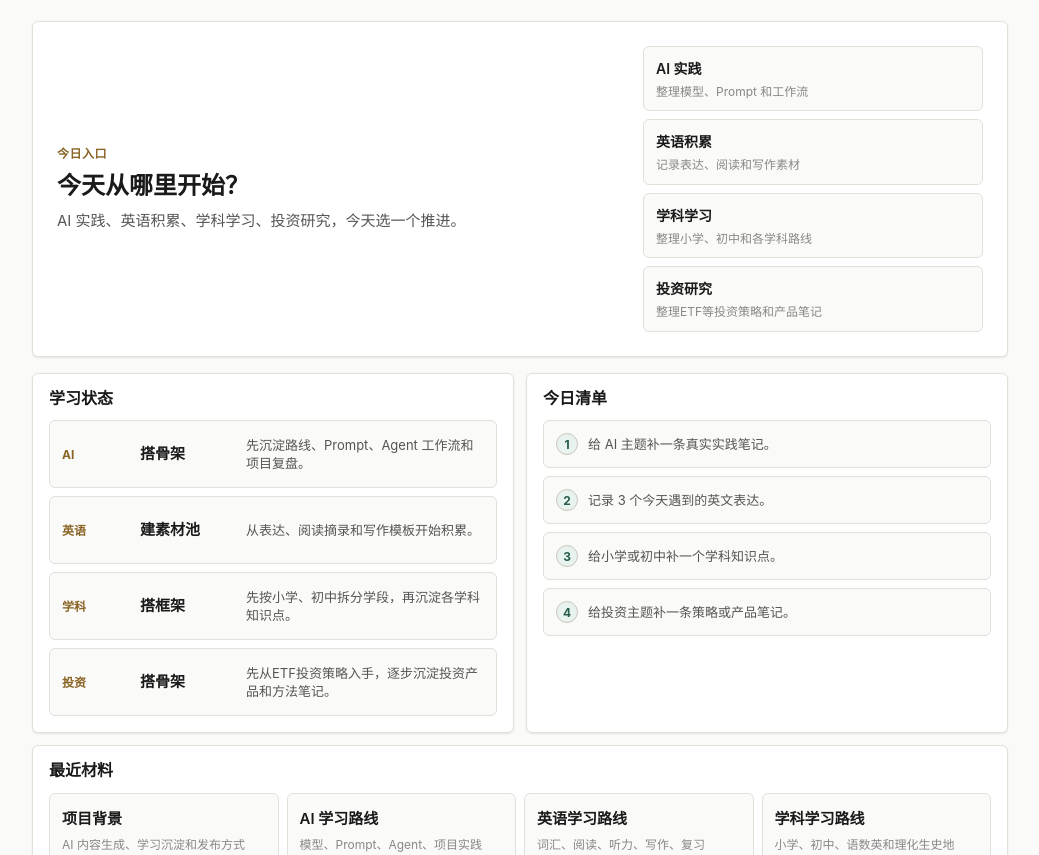
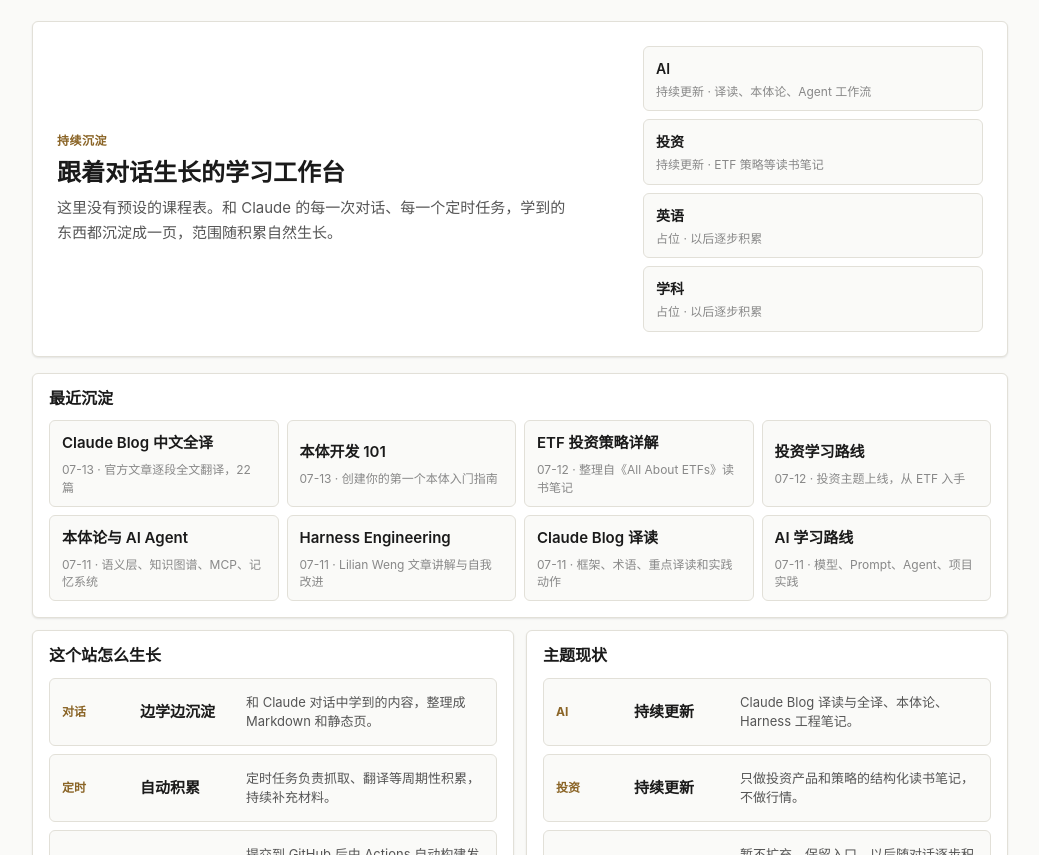
Before and after one commit to xiaoran2013/study, a plain HTML site: page index.html in a window 1280 px wide. Shown: the part 97-952 px from the top of the page, without its empty margins (120-1159 px from the left). Drawn offline with Linux system fonts and the light colour scheme.

Commit message:
v4.3 首页改为沉淀流: 最近沉淀时间线 + 生长方式说明, 去掉预设计划区块
Co-Authored-By: Claude Fable 5 <noreply@anthropic.com>

```diff
--- a/index.html
+++ b/index.html
@@ -25,115 +25,121 @@
   <main>
     <section class="home-hero">
       <div>
-        <span class="topic-kicker">今日入口</span>
-        <h2>今天从哪里开始？</h2>
-        <p>AI 实践、英语积累、学科学习、投资研究，今天选一个推进。</p>
+        <span class="topic-kicker">持续沉淀</span>
+        <h2>跟着对话生长的学习工作台</h2>
+        <p>这里没有预设的课程表。和 Claude 的每一次对话、每一个定时任务，学到的东西都沉淀成一页，范围随积累自然生长。</p>
       </div>
-      <div class="home-actions" aria-label="今日入口">
+      <div class="home-actions" aria-label="主题入口">
         <a href="ai.html">
-          <strong>AI 实践</strong>
-          <span>整理模型、Prompt 和工作流</span>
+          <strong>AI</strong>
+          <span>持续更新 · 译读、本体论、Agent 工作流</span>
+        </a>
+        <a href="investment.html">
+          <strong>投资</strong>
+          <span>持续更新 · ETF 策略等读书笔记</span>
         </a>
         <a href="english.html">
-          <strong>英语积累</strong>
-          <span>记录表达、阅读和写作素材</span>
+          <strong>英语</strong>
+          <span>占位 · 以后逐步积累</span>
         </a>
         <a href="k12.html">
-          <strong>学科学习</strong>
-          <span>整理小学、初中和各学科路线</span>
-        </a>
-        <a href="investment.html">
-          <strong>投资研究</strong>
-          <span>整理ETF等投资策略和产品笔记</span>
+          <strong>学科</strong>
+          <span>占位 · 以后逐步积累</span>
         </a>
       </div>
     </section>
 
     <section class="home-grid" aria-label="学习概览">
+      <div class="home-panel wide">
+        <div class="section-title compact">
+          <h2>最近沉淀</h2>
+        </div>
+        <div class="material-list">
+          <a href="topics/ai/claude-blog-zh/index.html">
+            <span>Claude Blog 中文全译</span>
+            <small>07-13 · 官方文章逐段全文翻译，22 篇</small>
+          </a>
+          <a href="topics/ai/ontology-101.html">
+            <span>本体开发 101</span>
+            <small>07-13 · 创建你的第一个本体入门指南</small>
+          </a>
+          <a href="topics/investment/etf-strategies.html">
+            <span>ETF 投资策略详解</span>
+            <small>07-12 · 整理自《All About ETFs》读书笔记</small>
+          </a>
+          <a href="topics/investment-roadmap.html">
+            <span>投资学习路线</span>
+            <small>07-12 · 投资主题上线，从 ETF 入手</small>
+          </a>
+          <a href="topics/ai/agent-ontology.html">
+            <span>本体论与 AI Agent</span>
+            <small>07-11 · 语义层、知识图谱、MCP、记忆系统</small>
+          </a>
+          <a href="topics/ai/harness-engineering-self-improvement.html">
+            <span>Harness Engineering</span>
+            <small>07-11 · Lilian Weng 文章讲解与自我改进</small>
+          </a>
+          <a href="topics/ai/claude-blog/index.html">
+            <span>Claude Blog 译读</span>
+            <small>07-11 · 框架、术语、重点译读和实践动作</small>
+          </a>
+          <a href="topics/ai-roadmap.html">
+            <span>AI 学习路线</span>
+            <small>07-11 · 模型、Prompt、Agent、项目实践</small>
+          </a>
+        </div>
+      </div>
+
       <div class="home-panel">
         <div class="section-title compact">
-          <h2>学习状态</h2>
+          <h2>这个站怎么生长</h2>
         </div>
         <div class="status-stack">
           <div class="status-item">
-            <span>AI</span>
-            <strong>搭骨架</strong>
-            <small>先沉淀路线、Prompt、Agent 工作流和项目复盘。</small>
+            <span>对话</span>
+            <strong>边学边沉淀</strong>
+            <small>和 Claude 对话中学到的内容，整理成 Markdown 和静态页。</small>
           </div>
           <div class="status-item">
-            <span>英语</span>
-            <strong>建素材池</strong>
-            <small>从表达、阅读摘录和写作模板开始积累。</small>
+            <span>定时</span>
+            <strong>自动积累</strong>
+            <small>定时任务负责抓取、翻译等周期性积累，持续补充材料。</small>
           </div>
           <div class="status-item">
-            <span>学科</span>
-            <strong>搭框架</strong>
-            <small>先按小学、初中拆分学段，再沉淀各学科知识点。</small>
-          </div>
-          <div class="status-item">
-            <span>投资</span>
-            <strong>搭骨架</strong>
-            <small>先从ETF投资策略入手，逐步沉淀投资产品和方法笔记。</small>
+            <span>发布</span>
+            <strong>推送即上线</strong>
+            <small>提交到 GitHub 后由 Actions 自动构建发布到 Pages。</small>
           </div>
         </div>
       </div>
 
       <div class="home-panel">
         <div class="section-title compact">
-          <h2>今日清单</h2>
+          <h2>主题现状</h2>
         </div>
-        <div class="check-list">
-          <div>
-            <span>1</span>
-            <p>给 AI 主题补一条真实实践笔记。</p>
+        <div class="status-stack">
+          <div class="status-item">
+            <span>AI</span>
+            <strong>持续更新</strong>
+            <small>Claude Blog 译读与全译、本体论、Harness 工程笔记。</small>
           </div>
-          <div>
-            <span>2</span>
-            <p>记录 3 个今天遇到的英文表达。</p>
+          <div class="status-item">
+            <span>投资</span>
+            <strong>持续更新</strong>
+            <small>只做投资产品和策略的结构化读书笔记，不做行情。</small>
           </div>
-          <div>
-            <span>3</span>
-            <p>给小学或初中补一个学科知识点。</p>
+          <div class="status-item">
+            <span>英语·学科</span>
+            <strong>占位</strong>
+            <small>暂不扩充，保留入口，以后随对话逐步积累。</small>
           </div>
-          <div>
-            <span>4</span>
-            <p>给投资主题补一条策略或产品笔记。</p>
-          </div>
-        </div>
-      </div>
-
-      <div class="home-panel wide">
-        <div class="section-title compact">
-          <h2>最近材料</h2>
-        </div>
-        <div class="material-list">
-          <a href="doc.html?src=PROJECT_BACKGROUND.md">
-            <span>项目背景</span>
-            <small>AI 内容生成、学习沉淀和发布方式</small>
-          </a>
-          <a href="topics/ai-roadmap.html">
-            <span>AI 学习路线</span>
-            <small>模型、Prompt、Agent、项目实践</small>
-          </a>
-          <a href="topics/english-roadmap.html">
-            <span>英语学习路线</span>
-            <small>词汇、阅读、听力、写作、复习</small>
-          </a>
-          <a href="topics/k12-roadmap.html">
-            <span>学科学习路线</span>
-            <small>小学、初中、语数英和理化生史地</small>
-          </a>
-          <a href="topics/investment-roadmap.html">
-            <span>投资学习路线</span>
-            <small>ETF等投资产品和策略笔记</small>
-          </a>
         </div>
       </div>
     </section>
   </main>
 
   <footer class="report-footer">
-    <p>v4.0 · 静态个人学习工作台</p>
+    <p>持续生长的个人学习沉淀 · 对话与定时任务驱动 · GitHub Pages 自动发布</p>
   </footer>
 </div>
 </body>
```
Also changed, not shown: 1 other file.
